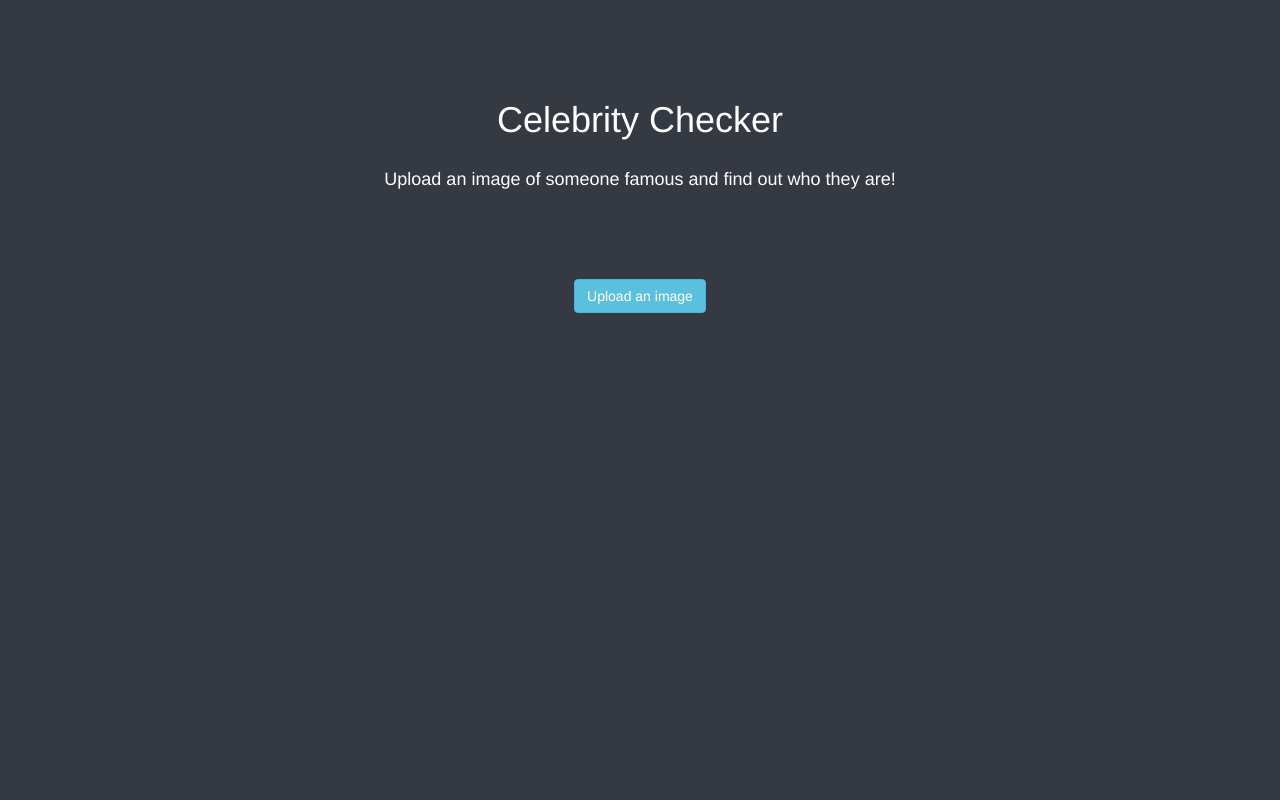
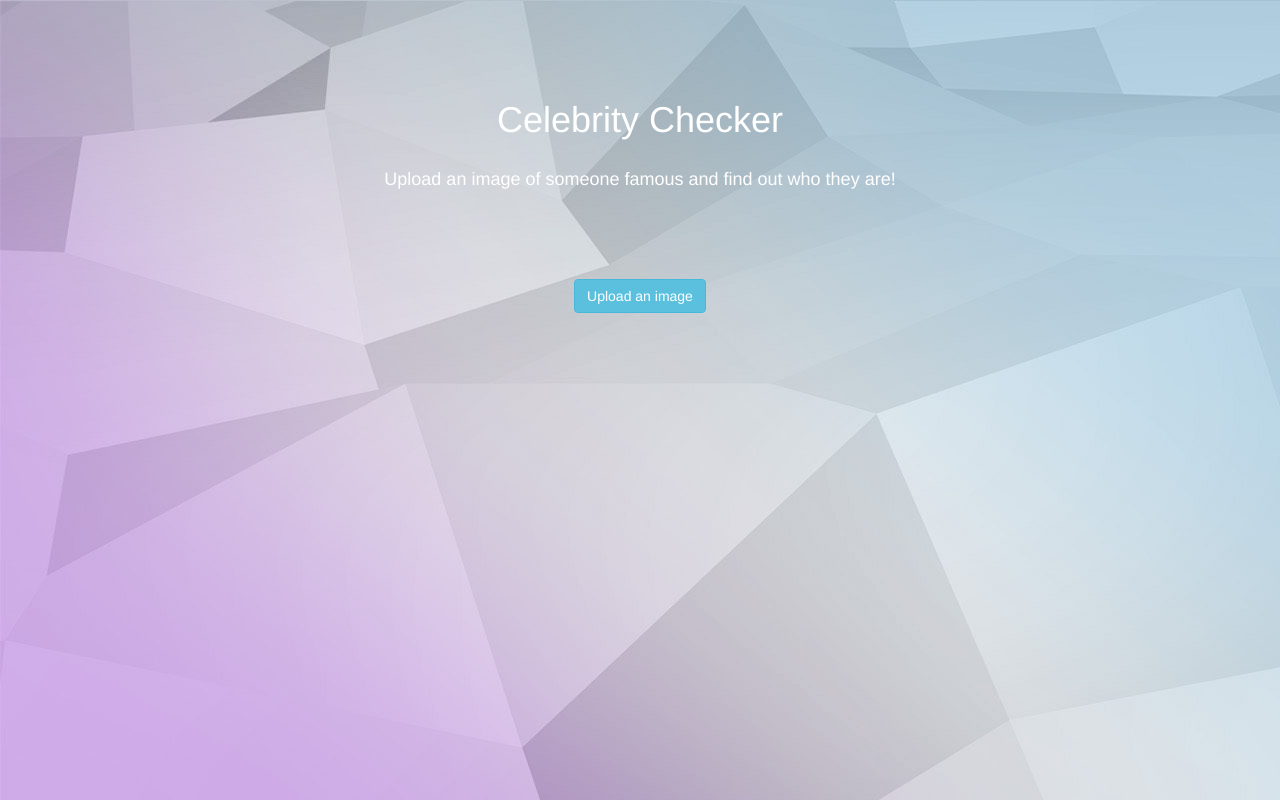
Before and after one commit to ammar27/Image_Decoder, a plain HTML site: page index.html in a window 1280 px wide. Drawn offline with nearby package versions, Linux system fonts and the light colour scheme.

Commit message:
Added background

```diff
--- a/css/index.css
+++ b/css/index.css
@@ -1,5 +1,5 @@
 body {
-  background-color: #353942;
+  background: url("../header.jpg");
 }
 
 h1 {
```
Also changed, not shown: header.jpg (added).
